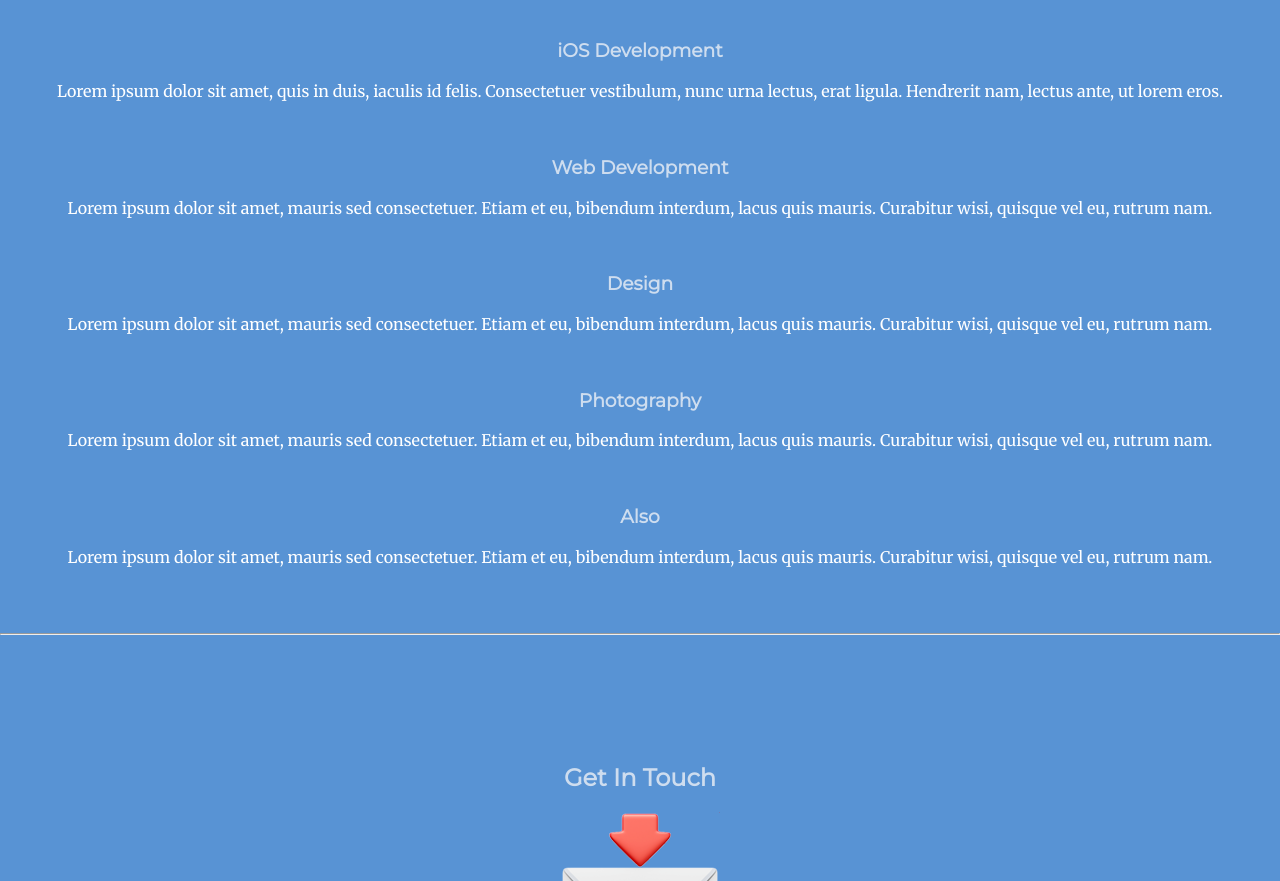
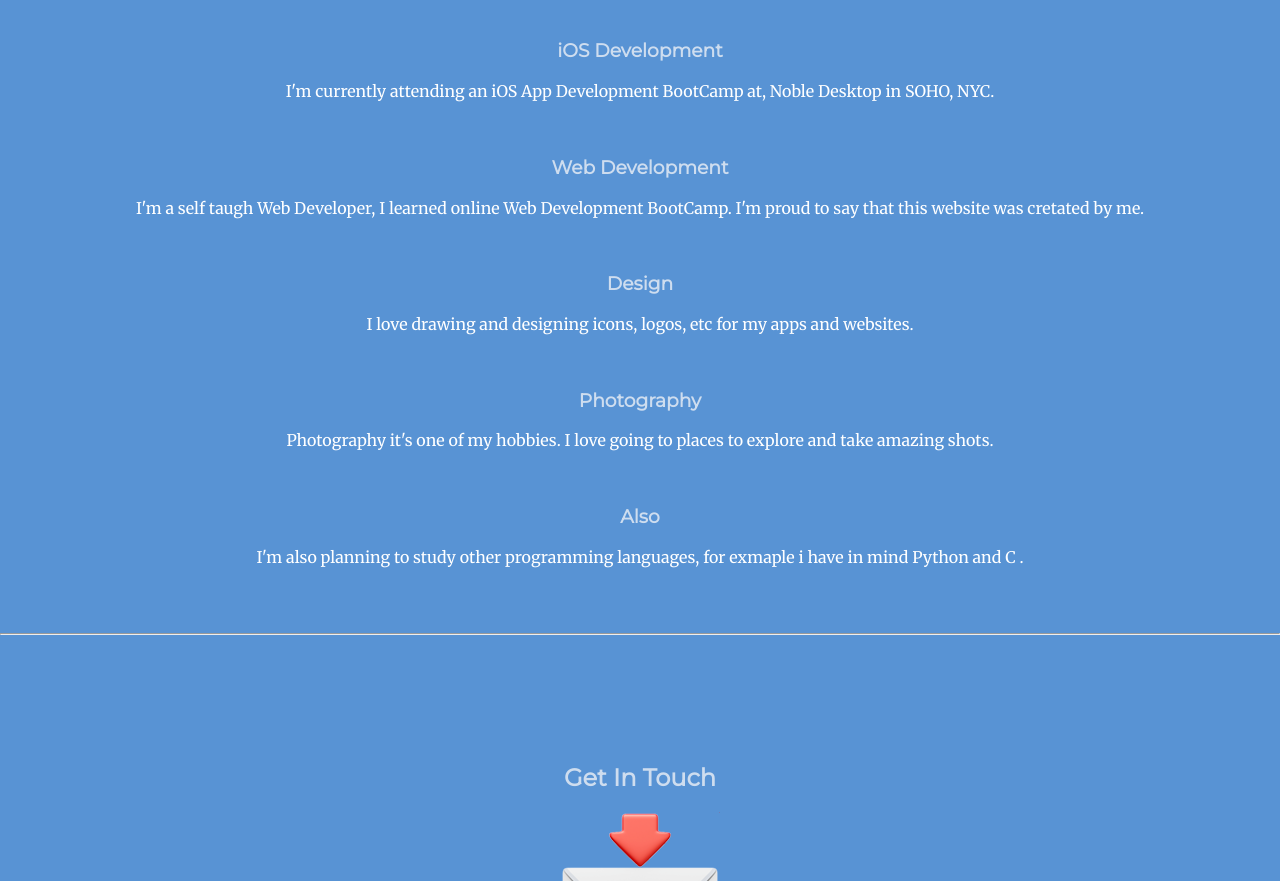
Before and after one commit to AbeTavarez/CV-Site.-HTML-CSS, a plain HTML site: page index.html in a window 1280 px wide. Shown: the part 1466-2347 px from the top of the page. Drawn offline with Linux system fonts and the light colour scheme; a web font is replaced by a local one.

Commit message:
Re-try to upload missing files
Some files didn't get uploaded in the last commit, css files not showing and updated body information.

```diff
--- a/CSS/styles.css
+++ b/CSS/styles.css
@@ -26,7 +26,7 @@ h3 {
   font-family: 'Montserrat', sans-serif;
 }
 
-#title-top {
+.title-top {
   font-weight: normal;
   line-height: 1;
   padding-bottom: 50px;
--- a/index.html
+++ b/index.html
@@ -13,7 +13,7 @@
     <div class="topContainer">
       <h1>I'm Abraham</h1>
       <img src="images/profilepicture.jpeg" alt="Profile-Picture">
-      <p id="title-top"><em><strong>an iOS Developer  </strong></em></p>
+      <p class="title-top"><em><strong>an iOS Developer  </strong></em></p>
       <p>Hello, I'm a junior iOS Developer based in New York City.</p><p class="bottom-padding">Here you can learn a bit more about my self and my work!.</p>
       <hr>
     </div>
@@ -41,28 +41,28 @@
         <div class="skill-row">
           <img class="" src="" alt="">
           <h3>iOS Development</h3>
-          <p>Lorem ipsum dolor sit amet, quis in duis, iaculis id felis. Consectetuer vestibulum, nunc urna lectus, erat ligula. Hendrerit nam, lectus ante, ut lorem eros.</p>
+          <p>I'm currently attending an iOS App Development BootCamp at, Noble Desktop in SOHO, NYC.</p>
         </div>
         <div class="skill-row">
           <img class="" src="" alt="">
           <h3>Web Development</h3>
-          <p>Lorem ipsum dolor sit amet, mauris sed consectetuer. Etiam et eu, bibendum interdum, lacus quis mauris. Curabitur wisi, quisque vel eu, rutrum nam.</p>
+          <p>I'm a self taugh Web Developer, I learned online Web Development BootCamp. I'm proud to say that this website was cretated by me.</p>
         </div>
       </div>
       <div class="skill-row">
         <img class="" src="" alt="">
         <h3>Design</h3>
-        <p>Lorem ipsum dolor sit amet, mauris sed consectetuer. Etiam et eu, bibendum interdum, lacus quis mauris. Curabitur wisi, quisque vel eu, rutrum nam.</p>
+        <p>I love drawing and designing icons, logos, etc for my apps and websites.</p>
       </div>
       <div class="skill-row">
         <img class="" src="" alt="">
         <h3>Photography</h3>
-        <p>Lorem ipsum dolor sit amet, mauris sed consectetuer. Etiam et eu, bibendum interdum, lacus quis mauris. Curabitur wisi, quisque vel eu, rutrum nam.</p>
+        <p>Photography it's one of my hobbies. I love going to places to explore and take amazing shots.</p>
       </div>
       <div class="skill-row">
         <img class="" src="" alt="">
         <h3>Also</h3>
-        <p class="bottom-padding">Lorem ipsum dolor sit amet, mauris sed consectetuer. Etiam et eu, bibendum interdum, lacus quis mauris. Curabitur wisi, quisque vel eu, rutrum nam.</p>
+        <p class="bottom-padding">I'm also planning to study other programming languages, for exmaple i have in mind Python and C .</p>
       </div>
       <hr>
 
@@ -92,9 +92,7 @@
 
 
 <!---Credits------------->
-<!---<div>Icons made by <a href="https://www.flaticon.com/authors/iconixar" title="iconixar">iconixar</a> from <a href="https://www.flaticon.com/"
-  title="Flaticon">www.flaticon.com</a> is licensed by <a href="http://creativecommons.org/licenses/by/3.0/"
-  title="Creative Commons BY 3.0" target="_blank">CC 3.0 BY</a></div>---->
+
 
   </body>
 </html>
```
